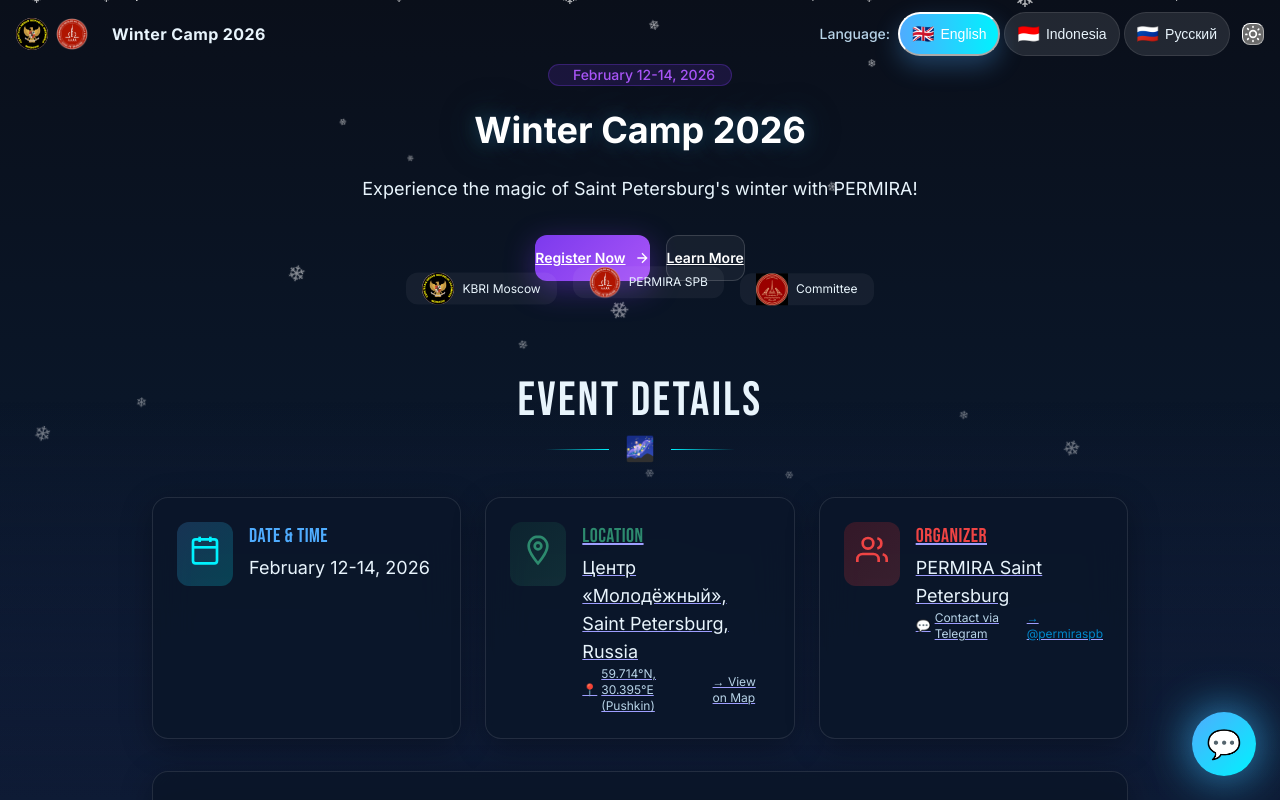
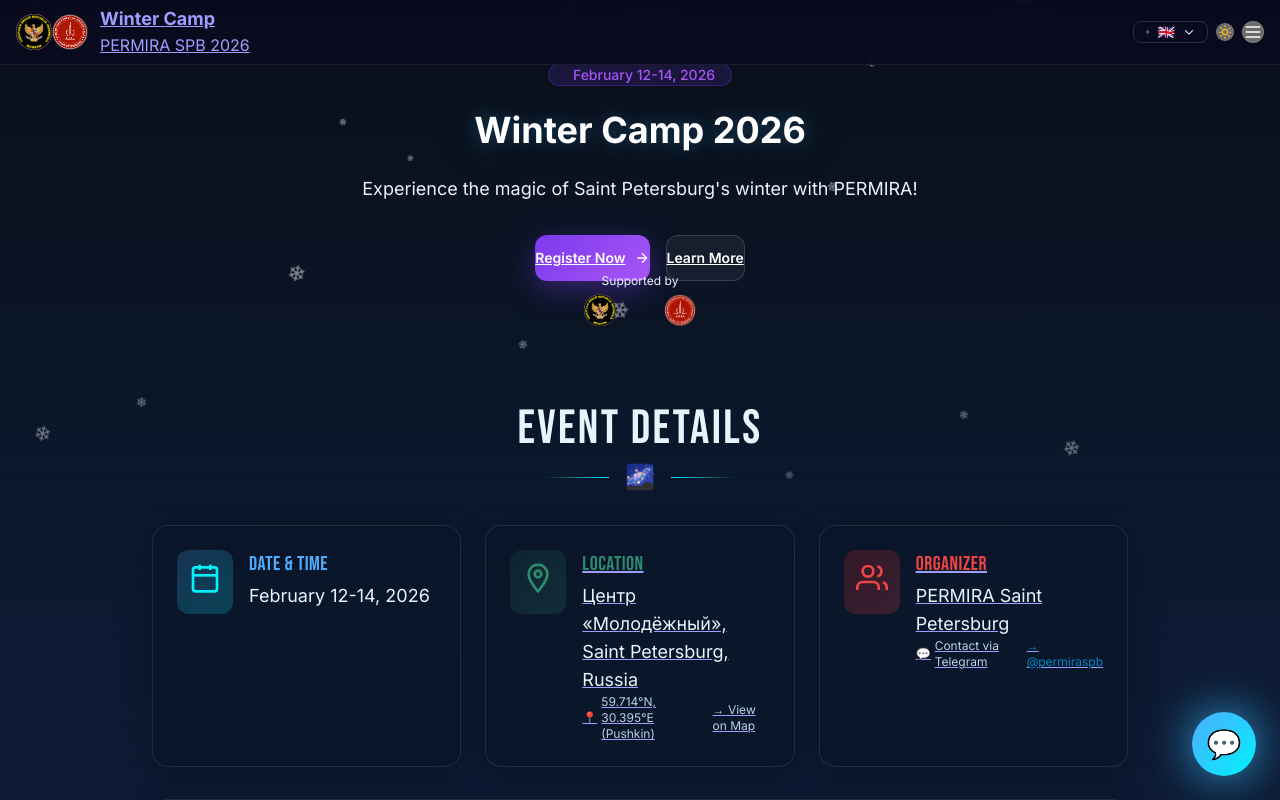
Before and after one commit to Mhmdaris15/permira-winter-camp-2026, a React (Vite) app: page / in a window 1280 px wide. Shown: the top 800 px of the page. Built offline with nearby package versions, Linux system fonts and the light colour scheme.

Commit message:
Fix: Bad Header design

```diff
--- a/src/App.jsx
+++ b/src/App.jsx
@@ -205,80 +205,162 @@
 
       {/* Content Layer */}
       <div className="relative z-10">
-        {/* Header */}
+        {/* Header - Redesigned */}
         <header
           ref={headerRef}
-          className={`fixed top-0 left-0 right-0 z-50 transition-transform duration-300 ${isNavHidden ? "-translate-y-full" : "translate-y-0"}
-            backdrop-blur-xl border-b border-white/10
-            ${theme === 'dark'
-              ? 'bg-[linear-gradient(180deg,rgba(10,10,30,0.98)_0%,rgba(15,15,40,0.95)_100%)]'
-              : 'bg-white/80 border-gray-200'}
-          `}
+          className={`fixed top-0 left-0 right-0 z-50 transition-transform duration-300 ${isNavHidden ? "-translate-y-full" : "translate-y-0"}`}
+          style={{
+            backdropFilter: 'blur(20px)',
+            WebkitBackdropFilter: 'blur(20px)',
+            borderBottom: '1px solid rgba(255, 255, 255, 0.08)',
+            background: theme === 'dark'
+              ? 'linear-gradient(180deg, rgba(10, 10, 30, 0.95) 0%, rgba(10, 10, 30, 0.9) 100%)'
+              : 'rgba(255, 255, 255, 0.9)'
+          }}
         >
-          <div className="max-w-7xl mx-auto px-4 md:px-6 py-3 flex justify-between items-center">
-            {/* Left: Logos & Brand */}
-            <div className="flex items-center gap-3">
-              <div className="flex items-center gap-2">
+          <div className="max-w-7xl mx-auto px-4 md:px-6">
+            <div className="flex items-center justify-between h-16">
+
+              {/* Left: Brand */}
+              <a href="#" className="flex items-center gap-3 group">
+                {/* Logo Stack */}
+                <div className="flex items-center -space-x-2">
                   <img
                     src={getAssetUrl("KBRI Logo.jpg")}
+                    style={{ width: '36px', height: '36px', maxWidth: '36px', maxHeight: '36px' }}
                     alt="KBRI"
-                  className="w-8 h-8 rounded-full object-cover ring-2 ring-white/10"
+                    className="w-9 h-9 rounded-full object-cover ring-2 ring-white/20 relative z-10"
                   />
                   <img
                     src={getAssetUrl("Logo Permira SPB.png")}
+                    style={{ width: '36px', height: '36px', maxWidth: '36px', maxHeight: '36px' }}
                     alt="PERMIRA SPB"
-                  className="h-8 w-auto max-w-[60px] object-contain"
+                    className="w-9 h-9 rounded-full object-contain bg-white/10 ring-2 ring-white/20"
                   />
                 </div>
-              <div className="hidden sm:block h-6 w-px bg-white/20" />
-              <h1 className="hidden sm:block font-bold text-base tracking-wide
-        bg-gradient-to-r from-[#ac6aff] via-[#7c3aed] to-[#a855f7]
-        bg-clip-text text-transparent">
-                Winter Camp 2026
+
+                {/* Brand Text */}
+                <div className="hidden sm:block">
+                  <h1 className="font-bold text-lg leading-tight bg-gradient-to-r from-white via-purple-200 to-purple-400 bg-clip-text text-transparent">
+                    Winter Camp
                   </h1>
+                  <p className="text-[10px] uppercase tracking-widest text-gray-400 -mt-0.5">
+                    PERMIRA SPB 2026
+                  </p>
                 </div>
-            {/* Center: Nav Links */}
-            <nav className="hidden md:flex items-center gap-1">
+              </a>
+
+              {/* Center: Navigation */}
+              <nav className="hidden md:flex items-center">
+                <div
+                  className="flex items-center gap-1 px-2 py-1 rounded-full"
+                  style={{ background: 'rgba(255, 255, 255, 0.03)' }}
+                >
+                  {[
+                    { name: "Event", icon: "📅" },
+                    { name: "Schedule", icon: "⏰" },
+                    { name: "FAQ", icon: "❓" },
+                    { name: "Register", icon: "📝", highlight: true }
+                  ].map((item) => (
+                    <a
+                      key={item.name}
+                      href={`#${item.name.toLowerCase()}`}
+                      className={`relative px-4 py-2 rounded-full text-sm font-medium transition-all duration-200
+                        ${item.highlight
+                          ? 'bg-gradient-to-r from-purple-500/20 to-purple-600/20 text-purple-300 hover:from-purple-500/30 hover:to-purple-600/30'
+                          : 'text-gray-400 hover:text-white hover:bg-white/5'
+                        }`}
+                    >
+                      <span className="mr-1.5">{item.icon}</span>
+                      {item.name}
+                      {item.highlight && (
+                        <span className="absolute top-1 right-1 w-2 h-2 bg-purple-500 rounded-full animate-pulse" />
+                      )}
+                    </a>
+                  ))}
+                </div>
+              </nav>
+
+              {/* Right: Actions */}
+              <div className="flex items-center gap-2">
+                {/* Language Selector */}
+                <LanguageSelector />
+
+                {/* Theme Toggle */}
+                <button
+                  onClick={toggleTheme}
+                  aria-label="Toggle theme"
+                  className="w-9 h-9 rounded-full flex items-center justify-center transition-all duration-200 hover:bg-white/10"
+                  style={{
+                    border: '1px solid rgba(255, 255, 255, 0.1)',
+                    color: theme === 'dark' ? '#fbbf24' : '#a855f7'
+                  }}
+                >
+                  {theme === 'dark' ? (
+                    <svg className="w-4 h-4" fill="none" viewBox="0 0 24 24" stroke="currentColor">
+                      <path strokeLinecap="round" strokeLinejoin="round" strokeWidth={2} d="M12 3v1m0 16v1m8.485-8.485h-1M4.515 12.515h-1m15.364-6.364l-.707.707M6.343 17.657l-.707.707m12.728 0l-.707-.707M6.343 6.343l-.707-.707M16 12a4 4 0 1 1-8 0 4 4 0 0 1 8 0z" />
+                    </svg>
+                  ) : (
+                    <svg className="w-4 h-4" fill="none" viewBox="0 0 24 24" stroke="currentColor">
+                      <path strokeLinecap="round" strokeLinejoin="round" strokeWidth={2} d="M21 12.79A9 9 0 1 1 11.21 3a7 7 0 0 0 9.79 9.79z" />
+                    </svg>
+                  )}
+                </button>
+
+                {/* CTA Button - Desktop */}
+                <a
+                  href="#register"
+                  className="hidden lg:inline-flex items-center gap-2 px-5 py-2.5 rounded-full text-sm font-semibold transition-all duration-200 hover:scale-105"
+                  style={{
+                    background: 'linear-gradient(135deg, #7c3aed 0%, #a855f7 100%)',
+                    color: 'white',
+                    boxShadow: '0 4px 15px rgba(124, 58, 237, 0.4)'
+                  }}
+                >
+                  Register Now
+                  <svg className="w-4 h-4" fill="none" viewBox="0 0 24 24" stroke="currentColor">
+                    <path strokeLinecap="round" strokeLinejoin="round" strokeWidth={2} d="M13 7l5 5m0 0l-5 5m5-5H6" />
+                  </svg>
+                </a>
+
+                {/* Mobile Menu Button */}
+                <button
+                  className="md:hidden w-9 h-9 rounded-full flex items-center justify-center hover:bg-white/10"
+                  style={{ border: '1px solid rgba(255, 255, 255, 0.1)' }}
+                  onClick={() => {
+                    const mobileNav = document.getElementById('mobile-nav');
+                    if (mobileNav) {
+                      mobileNav.classList.toggle('hidden');
+                    }
+                  }}
+                >
+                  <svg className="w-5 h-5 text-gray-300" fill="none" viewBox="0 0 24 24" stroke="currentColor">
+                    <path strokeLinecap="round" strokeLinejoin="round" strokeWidth={2} d="M4 6h16M4 12h16M4 18h16" />
+                  </svg>
+                </button>
+              </div>
+            </div>
+
+            {/* Mobile Navigation */}
+            <div
+              id="mobile-nav"
+              className="hidden md:hidden pb-4"
+            >
+              <div className="flex flex-col gap-1">
                 {["Event", "Schedule", "FAQ", "Register"].map((item) => (
                   <a
                     key={item}
                     href={`#${item.toLowerCase()}`}
-                  className={
-                    `px-4 py-2 text-sm ${theme === 'dark' ? 'text-gray-300 hover:text-white' : 'text-gray-700 hover:text-black'} transition-colors relative group`
-                  }
+                    className="px-4 py-3 rounded-xl text-gray-300 hover:text-white hover:bg-white/5 transition-colors"
+                    onClick={() => {
+                      const mobileNav = document.getElementById('mobile-nav');
+                      if (mobileNav) mobileNav.classList.add('hidden');
+                    }}
                   >
                     {item}
-                  {item === "Register" && (
-                    <span className="absolute -top-1 -right-1 w-2 h-2 bg-purple-500 rounded-full animate-pulse" />
-                  )}
                   </a>
                 ))}
-            </nav>
-            {/* Right: Language & CTA & Theme Toggle */}
-            <div className="flex items-center gap-3">
-              <LanguageSelector />
-              <button
-                onClick={toggleTheme}
-                aria-label="Toggle theme"
-                className={`inline-flex items-center justify-center w-9 h-9 rounded-lg border transition-colors duration-200
-                  ${theme === 'dark' ? 'bg-slate-900 border-slate-700 text-yellow-300 hover:bg-slate-800' : 'bg-white border-gray-300 text-purple-600 hover:bg-gray-100'}`}
-                style={{ fontSize: 18 }}
-              >
-                {theme === 'dark' ? (
-                  <svg className="w-5 h-5" fill="none" viewBox="0 0 24 24" stroke="currentColor"><path strokeLinecap="round" strokeLinejoin="round" strokeWidth={2} d="M12 3v1m0 16v1m8.485-8.485h-1M4.515 12.515h-1m15.364-6.364l-.707.707M6.343 17.657l-.707.707m12.728 0l-.707-.707M6.343 6.343l-.707-.707M16 12a4 4 0 1 1-8 0 4 4 0 0 1 8 0z" /></svg>
-                ) : (
-                  <svg className="w-5 h-5" fill="none" viewBox="0 0 24 24" stroke="currentColor"><path strokeLinecap="round" strokeLinejoin="round" strokeWidth={2} d="M21 12.79A9 9 0 1 1 11.21 3a7 7 0 0 0 9.79 9.79z" /></svg>
-                )}
-              </button>
-              <a
-                href="#register"
-                className="hidden sm:inline-flex items-center gap-2 px-4 py-2 rounded-lg text-sm font-medium text-white
-          transition-transform hover:scale-105
-          bg-gradient-to-br from-[#7c3aed] to-[#a855f7]
-          shadow-[0_4px_15px_rgba(124,58,237,0.4)]"
-              >
-                Register Now
-              </a>
+              </div>
             </div>
           </div>
         </header>
@@ -347,19 +429,19 @@
               </a>
             </div>
 
-            {/* Partner Logos */}
-            <div ref={heroIconsRef} className="flex justify-center items-center gap-4 flex-wrap">
-              <div className="flex items-center gap-2 px-4 py-2 rounded-xl bg-white/5 border border-white/10 hover:bg-white/10 transition-colors">
-                <img src={getAssetUrl('KBRI Logo.jpg')} alt="KBRI" className="w-8 h-8 rounded-full object-cover" />
-                <span className="text-xs text-gray-400">KBRI Moscow</span>
+            {/* Supported By - Clean & Subtle */}
+            <div ref={heroIconsRef} className="flex flex-col items-center gap-3">
+              <span className="text-xs uppercase tracking-widest text-gray-500">Supported by</span>
+              <div className="flex items-center gap-6">
+                <div className="flex items-center gap-2 opacity-70 hover:opacity-100 transition-opacity">
+                  <img src={getAssetUrl('KBRI Logo.jpg')} alt="KBRI" className="w-8 h-8 max-w-8 max-h-8 rounded-full object-cover grayscale hover:grayscale-0 transition-all" style={{ width: '32px', height: '32px', maxWidth: '32px', maxHeight: '32px' }} />
+                  <span className="text-xs text-gray-400 hidden sm:inline">KBRI Moscow</span>
                 </div>
-              <div className="flex items-center gap-2 px-4 py-2 rounded-xl bg-white/5 border border-white/10 hover:bg-white/10 transition-colors">
-                <img src={getAssetUrl('Logo Permira SPB.png')} alt="PERMIRA SPB" className="w-8 h-8 object-contain" />
-                <span className="text-xs text-gray-400">PERMIRA SPB</span>
+                <div className="w-px h-6 bg-white/10" />
+                <div className="flex items-center gap-2 opacity-70 hover:opacity-100 transition-opacity">
+                  <img src={getAssetUrl('Logo Permira SPB.png')} alt="PERMIRA SPB" className="w-8 h-8 max-w-8 max-h-8 object-contain grayscale hover:grayscale-0 transition-all" style={{ width: '32px', height: '32px', maxWidth: '32px', maxHeight: '32px' }} />
+                  <span className="text-xs text-gray-400 hidden sm:inline">PERMIRA SPB</span>
                 </div>
-              <div className="flex items-center gap-2 px-4 py-2 rounded-xl bg-white/5 border border-white/10 hover:bg-white/10 transition-colors">
-                <img src={getAssetUrl('permira-kepanitiaan-logo.png')} alt="Panitia" className="w-8 h-8 object-contain" />
-                <span className="text-xs text-gray-400">Committee</span>
               </div>
             </div>
           </div>
--- a/src/components/LanguageSelector/LanguageSelectorNew.jsx
+++ b/src/components/LanguageSelector/LanguageSelectorNew.jsx
@@ -1,55 +1,131 @@
+import { useState, useRef, useEffect } from 'react';
 import { useTranslation } from 'react-i18next';
 
 const colors = {
   frost: '#e8f4fc',
   frostDark: '#b8d4e8',
   auroraBlue: '#4facfe',
-  auroraCyan: '#00f2fe'
+  auroraCyan: '#00f2fe',
+  midnight: '#0a1628'
 };
 
 const languages = [
-  { code: 'en', name: 'English', flag: '🇬🇧' },
-  { code: 'id', name: 'Indonesia', flag: '🇮🇩' },
-  { code: 'ru', name: 'Русский', flag: '🇷🇺' }
+  { code: 'en', name: 'English', short: 'EN', flag: '🇬🇧' },
+  { code: 'id', name: 'Indonesia', short: 'ID', flag: '🇮🇩' },
+  { code: 'ru', name: 'Русский', short: 'RU', flag: '🇷🇺' }
 ];
 
 function LanguageSelector() {
-  const { i18n, t } = useTranslation();
+  const { i18n } = useTranslation();
+  const [isOpen, setIsOpen] = useState(false);
+  const dropdownRef = useRef(null);
+
+  const currentLang = languages.find(l => l.code === i18n.language) || languages[0];
+
+  // Close dropdown when clicking outside
+  useEffect(() => {
+    const handleClickOutside = (event) => {
+      if (dropdownRef.current && !dropdownRef.current.contains(event.target)) {
+        setIsOpen(false);
+      }
+    };
+    document.addEventListener('mousedown', handleClickOutside);
+    return () => document.removeEventListener('mousedown', handleClickOutside);
+  }, []);
+
+  const handleSelect = (langCode) => {
+    i18n.changeLanguage(langCode);
+    setIsOpen(false);
+  };
 
   return (
-    <div className="flex items-center gap-2">
-      <span
-        className="text-sm font-medium hidden sm:block"
-        style={{ color: colors.frostDark }}
+    <div className="relative" ref={dropdownRef}>
+      {/* Dropdown Trigger Button */}
+      <button
+        onClick={() => setIsOpen(!isOpen)}
+        className="flex items-center gap-2 px-3 py-2 rounded-lg text-sm font-medium transition-all duration-200 hover:bg-white/10"
+        style={{
+          backgroundColor: isOpen ? 'rgba(255, 255, 255, 0.1)' : 'transparent',
+          border: '1px solid rgba(255, 255, 255, 0.15)',
+          color: colors.frost
+        }}
+        aria-expanded={isOpen}
+        aria-haspopup="listbox"
       >
-        {t('language')}:
-      </span>
-      <div className="flex gap-1">
+        {/* Globe Icon */}
+        <svg
+          className="w-4 h-4"
+          fill="none"
+          viewBox="0 0 24 24"
+          stroke="currentColor"
+          style={{ color: colors.auroraBlue }}
+        >
+          <path strokeLinecap="round" strokeLinejoin="round" strokeWidth={2} d="M21 12a9 9 0 01-9 9m9-9a9 9 0 00-9-9m9 9H3m9 9a9 9 0 01-9-9m9 9c1.657 0 3-4.03 3-9s-1.343-9-3-9m0 18c-1.657 0-3-4.03-3-9s1.343-9 3-9m-9 9a9 9 0 019-9" />
+        </svg>
+
+        <span>{currentLang.flag}</span>
+        <span className="hidden sm:inline">{currentLang.short}</span>
+
+        {/* Chevron */}
+        <svg
+          className={`w-3.5 h-3.5 transition-transform duration-200 ${isOpen ? 'rotate-180' : ''}`}
+          fill="none"
+          viewBox="0 0 24 24"
+          stroke="currentColor"
+        >
+          <path strokeLinecap="round" strokeLinejoin="round" strokeWidth={2} d="M19 9l-7 7-7-7" />
+        </svg>
+      </button>
+
+      {/* Dropdown Menu */}
+      {isOpen && (
+        <div
+          className="absolute right-0 top-full mt-2 py-2 rounded-xl shadow-2xl overflow-hidden z-50"
+          style={{
+            background: 'linear-gradient(180deg, rgba(15, 15, 40, 0.98) 0%, rgba(10, 10, 30, 0.98) 100%)',
+            border: '1px solid rgba(255, 255, 255, 0.15)',
+            backdropFilter: 'blur(20px)',
+            minWidth: '160px',
+            animation: 'fadeInDown 0.2s ease-out'
+          }}
+          role="listbox"
+        >
           {languages.map((lang) => (
             <button
               key={lang.code}
-            onClick={() => i18n.changeLanguage(lang.code)}
-            className="flex items-center gap-1.5 px-3 py-1.5 rounded-full text-sm font-medium transition-all duration-300"
-            style={
-              i18n.language === lang.code
-                ? {
-                    background: `linear-gradient(90deg, ${colors.auroraBlue}, ${colors.auroraCyan})`,
-                    color: 'white',
-                    boxShadow: '0 10px 25px rgba(79, 172, 254, 0.3)'
-                  }
-                : {
-                    backgroundColor: 'rgba(255, 255, 255, 0.1)',
-                    color: colors.frost,
-                    border: '1px solid rgba(255, 255, 255, 0.1)'
-                  }
-            }
-            aria-label={`Switch to ${lang.name}`}
+              onClick={() => handleSelect(lang.code)}
+              className="w-full flex items-center gap-3 px-4 py-2.5 text-left transition-all duration-150 hover:bg-white/10"
+              style={{
+                color: i18n.language === lang.code ? colors.auroraCyan : colors.frost,
+                background: i18n.language === lang.code ? 'rgba(79, 172, 254, 0.15)' : 'transparent'
+              }}
+              role="option"
+              aria-selected={i18n.language === lang.code}
             >
-            <span className="text-lg">{lang.flag}</span>
-            <span className="hidden md:inline">{lang.name}</span>
+              <span className="text-xl">{lang.flag}</span>
+              <span className="font-medium">{lang.name}</span>
+              {i18n.language === lang.code && (
+                <svg className="w-4 h-4 ml-auto" fill="none" viewBox="0 0 24 24" stroke="currentColor" style={{ color: colors.auroraCyan }}>
+                  <path strokeLinecap="round" strokeLinejoin="round" strokeWidth={2} d="M5 13l4 4L19 7" />
+                </svg>
+              )}
             </button>
           ))}
         </div>
+      )}
+
+      <style>{`
+        @keyframes fadeInDown {
+          from {
+            opacity: 0;
+            transform: translateY(-8px);
+          }
+          to {
+            opacity: 1;
+            transform: translateY(0);
+          }
+        }
+      `}</style>
     </div>
   );
 }
--- a/src/index.css
+++ b/src/index.css
@@ -31,6 +31,12 @@
   margin: 0;
   padding: 0;
   box-sizing: border-box;
+}
+
+/* Prevent images from overflowing containers */
+img {
+  max-width: 100%;
+  height: auto;
 }
 
 html {
```
Also changed, not shown: src/components/FAQ/FAQ.jsx (+144 -33 lines), src/components/EventDetails/EventDetails.jsx (line endings or trailing spaces). Lines whose indentation alone changed are shown as unchanged.
